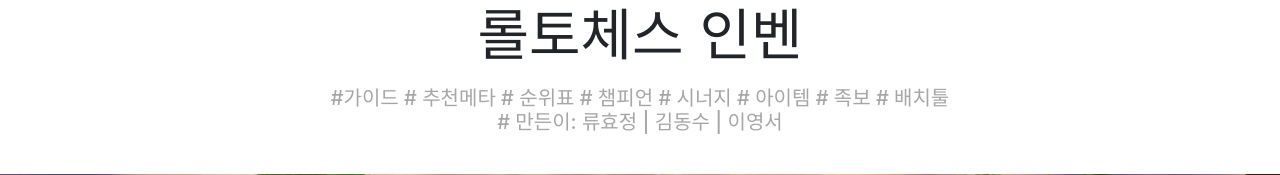
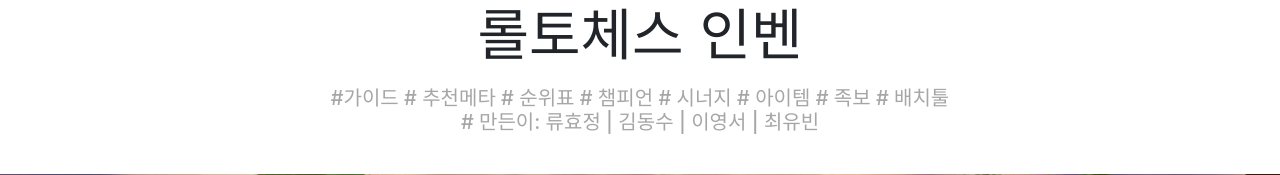
Before and after one commit to KimDongsu/lolproject, a Django app: page / in a window 1280 px wide. Shown: the part 124-299 px from the top of the page. Run offline with Django 3.2, Linux system fonts and the light colour scheme; some libraries are stand-ins or nearby versions.

Commit message:
Update home.html

```diff
--- a/proapp/templates/home.html
+++ b/proapp/templates/home.html
@@ -33,7 +33,7 @@
       <h1 class="display-4">롤토체스 인벤</h1>
       <p><p>
       <p class="lead"> <h5> <font color = "#A6A6A6">#가이드 # 추천메타 # 순위표 # 챔피언 # 시너지 # 아이템 # 족보 # 배치툴
-      <p> # 만든이: 류효정 | 김동수 | 이영서 </h5>  </p>
+      <p> # 만든이: 류효정 | 김동수 | 이영서 | 최유빈</h5>  </p>
     </div>
 <div class="bd-example">
   <div id="carouselExampleCaptions" class="carousel slide" data-ride="carousel">
```
